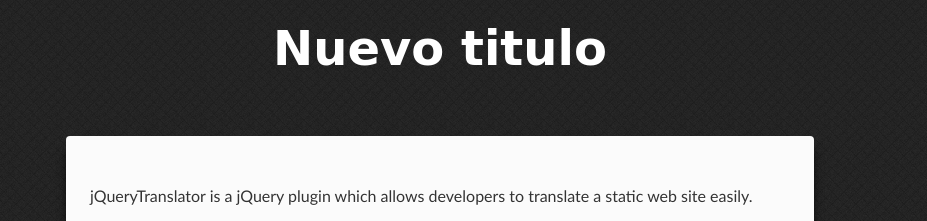
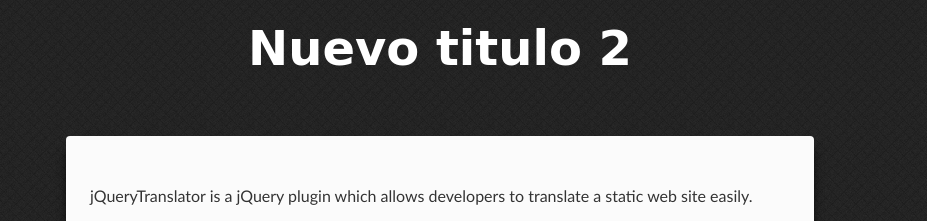
Before and after one commit to JuanBastidas1994/eliminar, a plain HTML site: page index.html in a window 1280 px wide. Shown: the top 221 px of the page, 200-1127 px from the left. Drawn offline with nearby package versions, Linux system fonts and the light colour scheme; no server answers; a web font is replaced by a local one.

Commit message:
Cambie el titulo desde vscode

```diff
--- a/index.html
+++ b/index.html
@@ -11,7 +11,7 @@
         <img style="position: absolute; top: 0; right: 0; border: 0;" src="images/forkme.png" alt="Fork me on GitHub">
     </a>
 	<div id="wrapper">
-		<h1>Nuevo titulo</h1>
+		<h1>Nuevo titulo 2</h1>
         <article>
 			<p data-translate="pIntro">jQueryTranslator is a jQuery plugin which allows developers to translate a static web site easily.</p>
 
```
